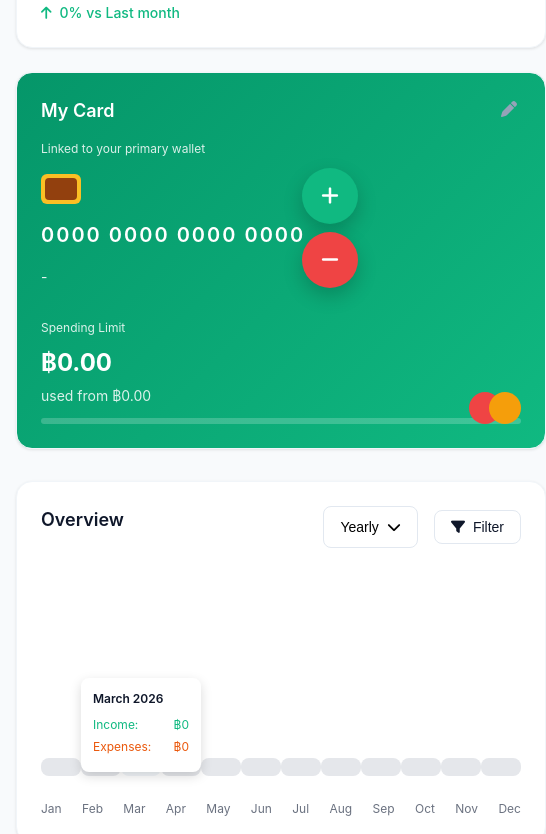
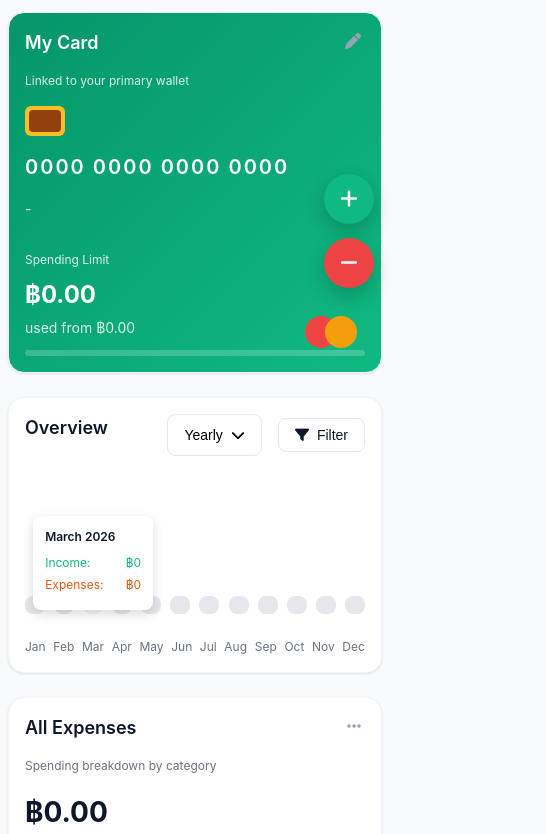
Before and after one commit to beforebreakfast/Income-expense-record, a plain HTML site: page frontend/index.html in a window 390 px wide. Shown: the part 524-1358 px from the top of the page, 546 px wide, since content can reach past the window. Drawn offline with Linux system fonts and the light colour scheme; no server answers.

Commit message:
update responsive layout

```diff
--- a/frontend/style.css
+++ b/frontend/style.css
@@ -114,3 +114,83 @@ body{font-family:-apple-system,BlinkMacSystemFont,"Segoe UI",Roboto,sans-serif;b
 .action-menu.open{display:block}
 
 @media (max-width:1024px){.dashboard-grid{grid-template-columns:1fr}}
+
+@media (max-width:1024px){
+
+  body{
+    padding:0.75rem;
+  }
+
+  .dashboard-grid{
+    grid-template-columns:1fr;
+    gap:1.5rem;
+  }
+
+  .header{
+    flex-direction:column;
+    align-items:flex-start;
+    gap:1rem;
+  }
+
+  .greeting{
+    font-size:1.75rem;
+  }
+
+  .amount,
+  .total-expenses{
+    font-size:2rem;
+  }
+
+  .chart-bars{
+    height:180px;
+  }
+
+  .chart-bar{
+    width:30px;
+  }
+
+}
+
+@media (max-width:768px){
+
+  body{
+    padding:0.5rem;
+  }
+
+  .header{
+    margin-bottom:1rem;
+  }
+
+  .greeting{
+    font-size:1.5rem;
+  }
+
+  .card{
+    padding:1rem;
+  }
+
+  .amount,
+  .total-expenses{
+    font-size:1.75rem;
+  }
+
+  .chart-bars{
+    height:150px;
+  }
+
+  .chart-bar{
+    width:20px;
+  }
+
+  .period-tabs{
+    flex-wrap:wrap;
+    gap:0.5rem;
+  }
+
+  .fab{
+    right:1rem;
+    width:50px;
+    height:50px;
+  }
+
+}
```
